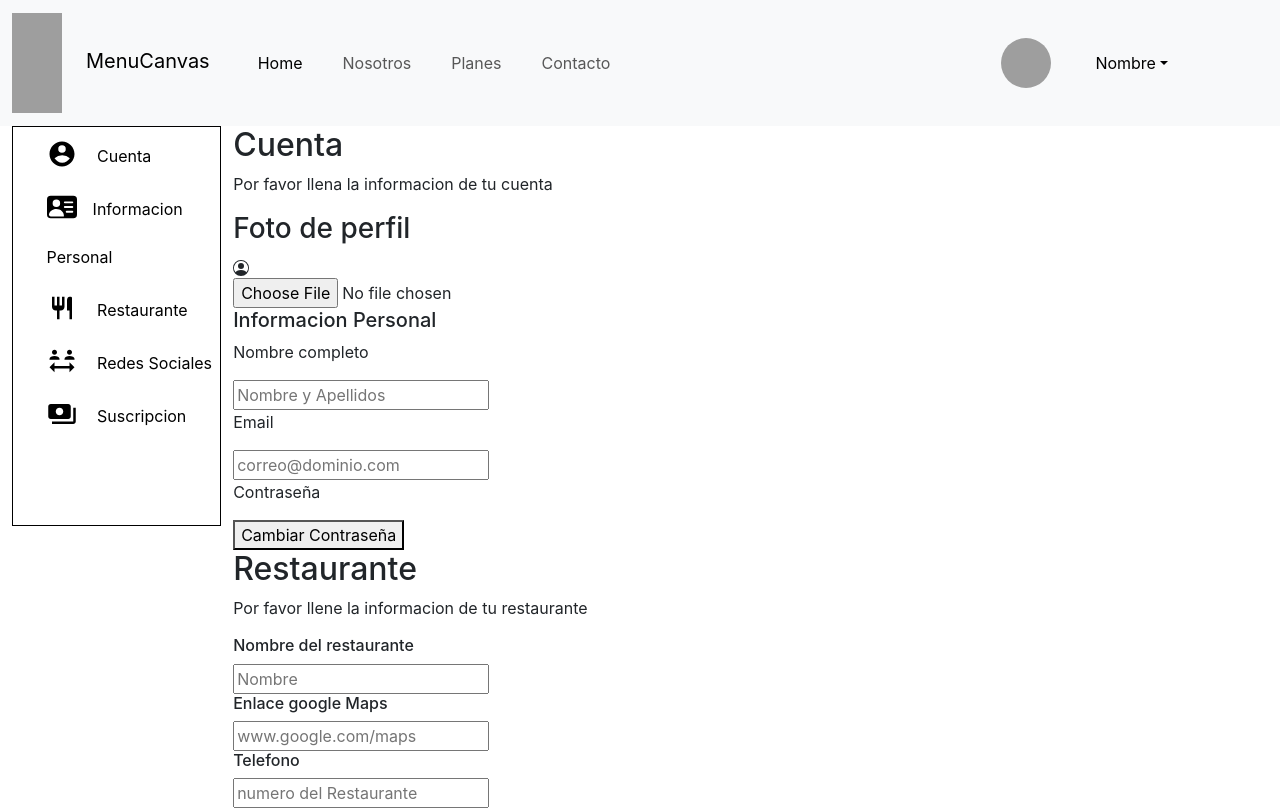
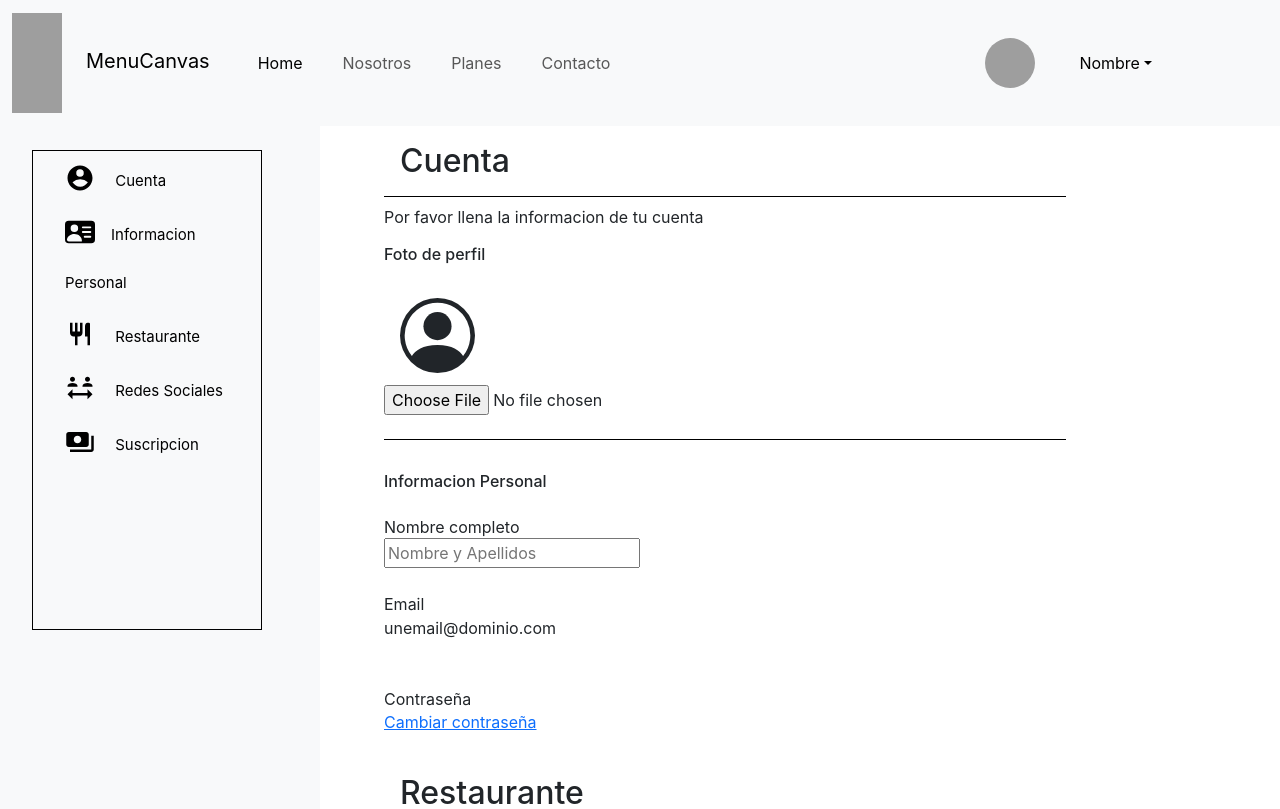
Before and after one commit to JorgeMont/MenuCanvas, a React (Create React App) app: page / in a window 1280 px wide. Shown: the top 809 px of the page. Built offline with nearby package versions, Linux system fonts and the light colour scheme; grey boxes are pictures that could not be loaded.

Commit message:
last commit

```diff
--- a/src/App.scss
+++ b/src/App.scss
@@ -2,3 +2,4 @@
 @import "./components/Sidebar/Sidebar.scss";
 @import "./components/CreateProfile/CreateProfile.scss";
 @import "./components/Footer/Footer.scss";
+@import "./components/CreateProfile/CreateProfile.scss";
--- a/src/Pages/CreateProfilePage.jsx
+++ b/src/Pages/CreateProfilePage.jsx
@@ -11,8 +11,8 @@ function CreateProfilePage() {
     <nav>
       <Navbar/>
     </nav>
-    <div className="container-fluid d-flex 3fr 9fr">
-      <Sidebar/>
+    <div className="container-fluid d-flex 3fr 9fr p-3">
+      <Sidebar className="bg-light"/>
       <CreateProfile />
     </div>
 
--- a/src/components/CreateProfile/CreateProfile.jsx
+++ b/src/components/CreateProfile/CreateProfile.jsx
@@ -3,14 +3,14 @@ import {BsPersonCircle} from "react-icons/bs";
 
 function CreateProfile() {
   return (
-    <div className="container">
+    <div className="form-container">
         <form action="">
             <header>
                 <h2>Cuenta</h2>
                 <p>Por favor llena la informacion de tu cuenta</p>
             </header>
             <div className="foto-container">
-                <h3>Foto de perfil</h3>
+                <h6>Foto de perfil</h6>
                 <div className="foto-container">
                 <i><BsPersonCircle/></i>
                 <br />
@@ -18,16 +18,47 @@ function CreateProfile() {
             </div>
 
             <div className="info-personal">
-                <h5>
+                <h6>
                     Informacion Personal
-                </h5>
+                </h6>
                 <p>Nombre completo</p>
                 <input type="text" name="nombre-completo" id="" placeholder='Nombre y Apellidos'/>
                 <p>Email</p>
-                <input type="email" placeholder='correo@dominio.com' />
+                <p>unemail@dominio.com</p>
+                <br />
+                <br />
                 <p>Contraseña</p>
-                <button>Cambiar Contraseña</button>
+                <div class="modal" id="exampleModal" tabindex="-1" aria-labelledby="exampleModalLabel" aria-hidden="true">
+  <div class="modal-dialog">
+    <div class="modal-content">
+      <div class="modal-header">
+        <h5 class="modal-title" id="exampleModalLabel">Modal title</h5>
+        <button type="button" class="btn-close" data-bs-dismiss="modal" aria-label="Close"></button>
+      </div>
+      <div class="modal-body">
+        <form action="">
+            <p>Vieja contraseña</p>
+            <input type="password" name="" id="" />
+
+            <p>Nueva contraseña</p>
+            <input type="password" name="" id="" />
+
+            <p>Confirmar contraseña</p>
+            <input type="password" name="" id="" />
+
+        </form>
+      </div>
+      <div class="modal-footer">
+        <button type="button" class="btn btn-secondary" data-bs-dismiss="modal">Close</button>
+        <button type="button" class="btn btn-primary">Guardar cambios</button>
+      </div>
+    </div>
+  </div>
+</div>
+<a href="/" data-bs-toggle="modal" data-bs-target="#exampleModal">Cambiar contraseña</a>
             </div>
+
+
 
             <div className="info-restaurante">
                 <h2>Restaurante</h2>
--- a/src/components/CreateProfile/CreateProfile.scss
+++ b/src/components/CreateProfile/CreateProfile.scss
@@ -0,0 +1,41 @@
+.form-container{
+    padding-left: 4rem;
+    header{
+        h2{
+            border-bottom: 1px solid black;
+            padding-bottom: 1rem;
+            padding-left: 1rem;
+        }
+    }
+    .foto-container{
+        input{
+            margin-bottom: 1.5rem;
+        }
+        i{
+            font-size: 75px;
+            margin-left: 1rem;
+            margin-top: -1rem;
+        }
+    }
+    .info-personal{
+        padding-top: 2rem;
+        border-top: 1px solid black;
+        h6{
+            margin-bottom: 1.5rem;
+        }
+        p{
+            margin-bottom: -.05rem;
+        }
+    }
+    .info-restaurante{
+        h2{
+            margin-top: 2.5rem;
+            border-bottom: 1px solid black;
+            padding-bottom: 1rem;
+            padding-left: 1rem;
+        }
+        h4{
+            margin-bottom: 2rem;
+        }
+    }
+}
--- a/src/components/Footer/Footer.scss
+++ b/src/components/Footer/Footer.scss
@@ -20,9 +20,6 @@ footer{
             justify-content: center;
             align-items: center;
             text-align: center;
-            h6{
-                margin-top: -2rem;
-            }
             .icons{
                 display: flex;
                 justify-content: space-between;
@@ -31,6 +28,8 @@ footer{
                     padding-left: 1rem;
                     padding-right: 1rem;
                     width: 50px;
+                    font-size: 40px;
+                    color: black;
                 }
             }
         }
@@ -41,6 +40,11 @@ footer{
             align-items: center;
             text-align: left;
             padding-top: 1.9rem;
+
+            h6{
+                margin-left: -2rem;
+            }
+
             ul {
                 list-style: none;
             }
@@ -63,6 +67,7 @@ footer{
             text-align: left;
             ul {
                 list-style: none;
+                margin-left: -1.5rem;
             }
         }
     }
--- a/src/components/Navbar/Navbar.scss
+++ b/src/components/Navbar/Navbar.scss
@@ -12,6 +12,7 @@ nav{
         }
         .navbar-text{
             padding-right: 5.5rem;
+            margin-right: 1rem;
             a img{
                 width: 50px;
                 height: 50px;
@@ -30,6 +31,8 @@ nav{
                 align-items: center;
                 text-align: left;
                 li {
+                    width: 200px;
+                    margin-bottom: 1rem;
                     &:hover{
                         background-color: grey;
                         border-radius: 5px;
@@ -37,6 +40,7 @@ nav{
                     a{
                         text-decoration: none;
                     }
+
                 }
 
             }
--- a/src/components/Sidebar/Sidebar.jsx
+++ b/src/components/Sidebar/Sidebar.jsx
@@ -7,7 +7,8 @@ import {MdPayments} from "react-icons/md";
 
 function Sidebar() {
   return (
-    <aside>
+    <div className="aside-container">
+      <aside>
       <ul>
         <li><a href="/"> <i><RiAccountCircleFill/></i> Cuenta</a></li>
         <li><a href="/"><i><BsPersonVcardFill/></i>Informacion Personal</a></li>
@@ -16,6 +17,8 @@ function Sidebar() {
         <li><a href="/"> <i><MdPayments/></i> Suscripcion</a></li>
       </ul>
     </aside>
+    </div>
+
   )
 }
 
--- a/src/components/Sidebar/Sidebar.scss
+++ b/src/components/Sidebar/Sidebar.scss
@@ -1,8 +1,21 @@
+.aside-container{
+    background-color: #f8f9fa;
+    margin-top: -1rem;
+    margin-left: -1rem;
+    padding-right: 2rem;
+    padding-top: 1rem;
+    padding-left: 2rem;
+    width: 25vw;
+    margin-bottom: -1rem;
+    opacity: 150%;
+
+
     aside {
-    padding-left: .10rem;
-    width: 20%;
-    height: 50vh;
-    border: 1px solid black;
+        width: 90%;
+        height: 60vh;
+        border: 1px solid #000000;
+        margin-top: .5rem;
+        font-size: 15px;
         ul{
             line-height: 3rem;
 
@@ -12,7 +25,7 @@ aside {
                 a{
                     i{
                         padding-right: 1rem;
-                    font-size: 30px;
+                        font-size:30px;
                         &:hover{
                              border-right: 1px solid black;
                         }
@@ -28,3 +41,5 @@ aside {
             }
         }
     }
+
+}
```
Lines whose indentation alone changed are shown as unchanged.
